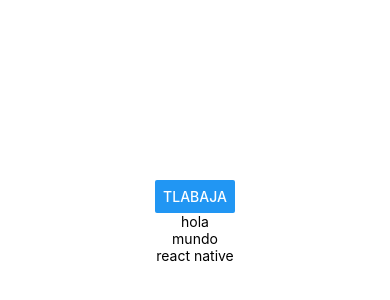
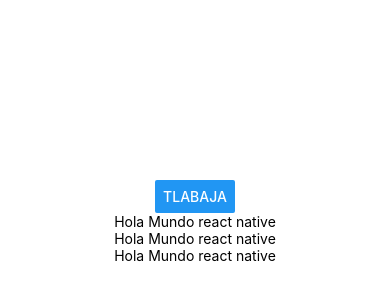
Before and after one commit to BySenko0/PM194, a React Native app in the folder MyNewBlank/: screen / in a window 390 px wide. Shown: the part 200-500 px from the top of the page. Built offline with nearby package versions, Linux system fonts and the light colour scheme.

Commit message:
Update App.js

```diff
--- a/MyNewBlank/App.js
+++ b/MyNewBlank/App.js
@@ -1,23 +1,45 @@
 // * Zona 1: importaciones
 import { StatusBar } from 'expo-status-bar';
 import { StyleSheet, Text, View , Button } from 'react-native';
+import React,{useState} from 'react';
 
-const Texto=(props) => {
-  const {contenido} = props;
+const Texto = () => {
+  const [contenido, setContenido] = useState('Hola Mundo react native');
+  const actualizarTexto = () => {
+    setContenido('estado actualizado del texto');
+  }
   return (
-    <Text>{contenido}</Text>
+    <Text onPress={actualizarTexto}>{contenido}</Text>
   );
 }
+
+const Boton = ({ títuloInicial, mensajeAlPresionar }) => {
+  const [titulo, setTitulo] = useState(títuloInicial);
+
+  const manejarPress = () => {
+    // Cambio de estado local (opcional)
+    setTitulo('¡Presionado!');
+    // Lógica externa (alert, llamada a API, etc.)
+    alert(mensajeAlPresionar);
+  };
+
+  return (
+    <Button
+      title={titulo}
+      onPress={manejarPress}
+    />
+  );
+};
+
 // * Zona 2: Zona de Main
 export default function App() {
   return (
     <View style={styles.container}>
+      <Boton títuloInicial="Tlabaja" mensajeAlPresionar="Tlabaja tines que tlabajar"></Boton>
+      <StatusBar style="auto" />
       <Texto></Texto>
-      <Button title="Tlabaja" onPress={() => alert('Tlabaja tines que tlabajar')} />
-      <StatusBar style="auto" />
-      <Texto contenido="hola"></Texto>
-      <Texto contenido="mundo"></Texto>
-      <Texto contenido="react native"></Texto>
+      <Texto></Texto>
+      <Texto></Texto>
     </View>
   );
 }
```
